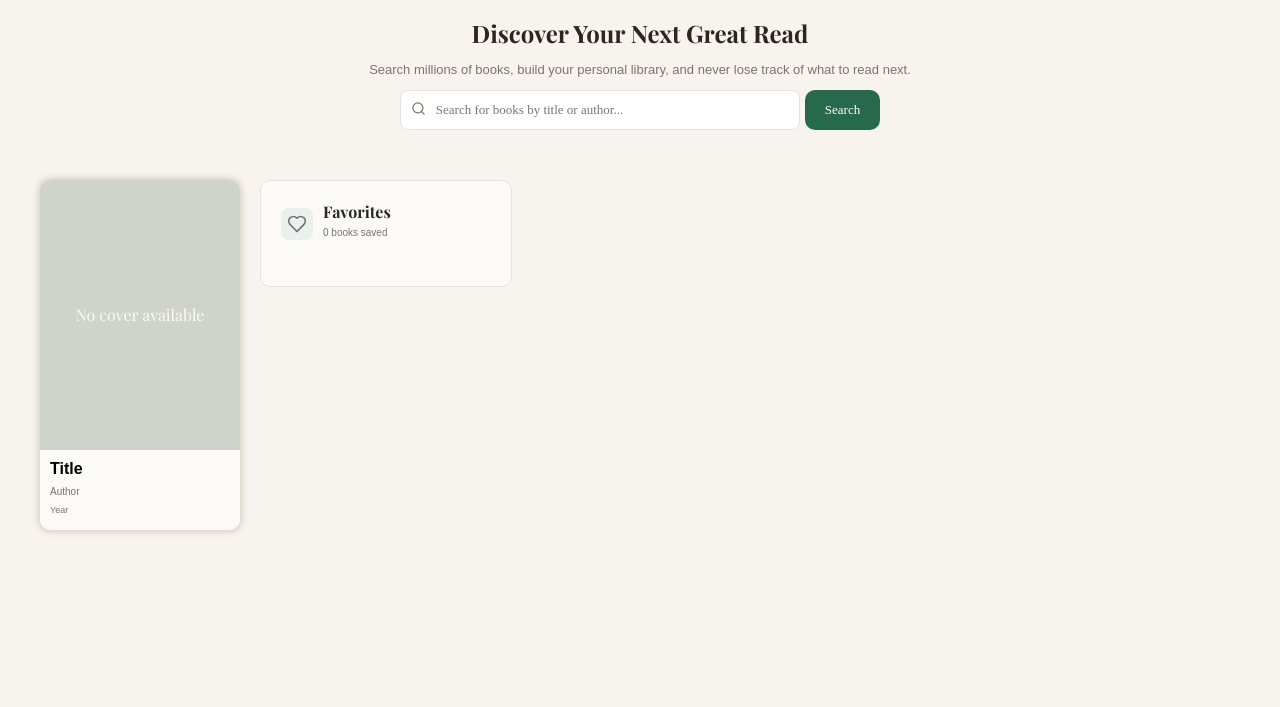
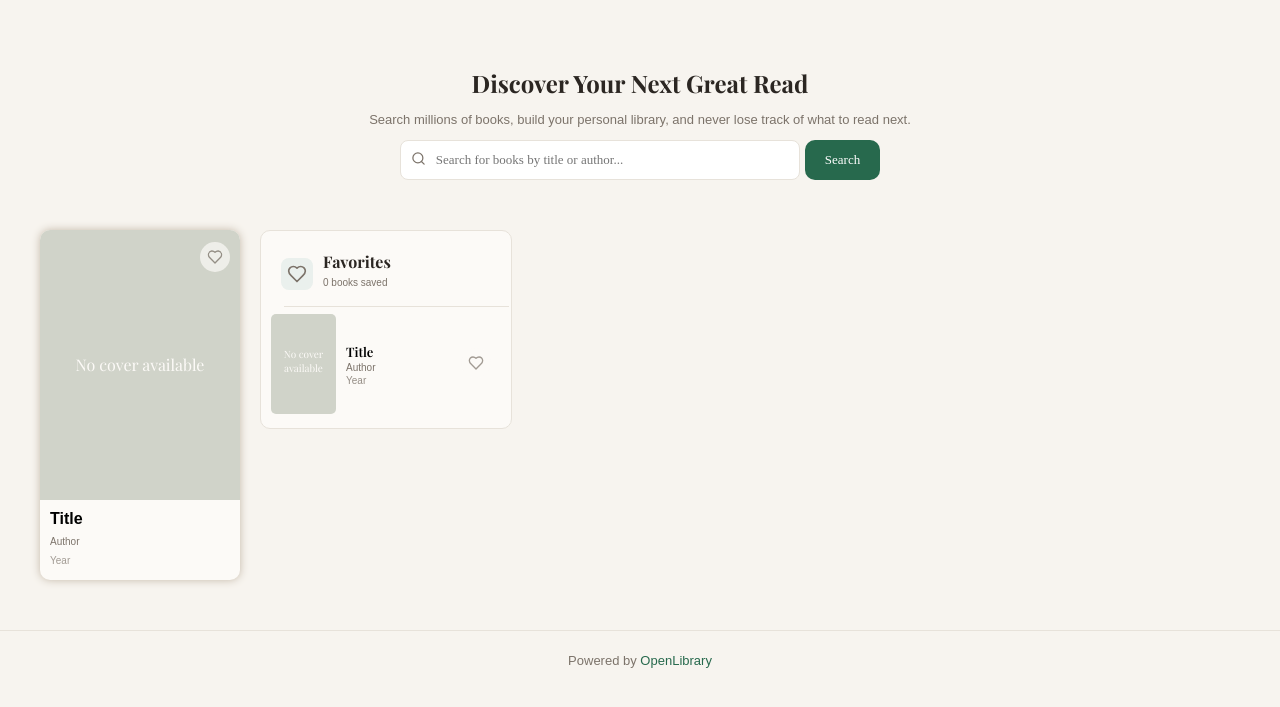
Before and after one commit to AlinaKurtina/testtask, a plain HTML site: page src/index.html in a window 1280 px wide. Shown: the part 69-776 px from the top of the page. Drawn offline with nearby package versions, Linux system fonts and the light colour scheme.

Commit message:
finish layout

```diff
--- a/src/index.html
+++ b/src/index.html
@@ -40,7 +40,7 @@
                         <span class="book-title">Title</span>
                         <span class="book-author">Author</span>
                         <span class="book-year">Year</span>
-                        <img src="" alt="">
+                        <img src="/assets/heart.svg" alt="" class="fav-icon">
                     </div>
                 </div>
             </section>
@@ -53,16 +53,27 @@
                     </div>
                 </div>
                 <!--FAVORITED BOOKS ARE GONNA BE RENDERED HERE-->
-                <div>
-                    <img src="" alt="">
-                    <span></span>
-                    <span></span>
-                    <span></span>
-                    <img src="" alt="">
+                <div class="fav-entry">
+                    <hr>
+                    <div class="no-hr">
+                        <div class="fav-cover-placeholder">
+                            <p>No cover available</p>
+                        </div>
+                        <!-- <img src="" alt=""> -->
+                        <div class="fav-info">
+                            <span class="fav-title">Title</span>
+                            <span class="fav-author">Author</span>
+                            <span class="fav-year">Year</span>
+                            <img src="/assets/heart.svg" alt="" class="fav-icon icon-fix">
+                        </div>
+                    </div>
                 </div>
             </section>
         </section>
     </main>
+    <footer>
+        <span>Powered by <a href="https://openlibrary.org/">OpenLibrary</a></span>
+    </footer>
     <script src="./script.js" async defer></script>
 </body>
 
--- a/src/style.css
+++ b/src/style.css
@@ -17,6 +17,7 @@
     --secondary: #eeebe4;
     --shadow: #c4b8a8;
     --favorite: #eaf0ed;
+    --placeholder: rgb(208, 211, 201);
 
     --font-primary: 'Playfair Display', serif;
     --font-secondary: 'Source Sans', sans-serif;
@@ -26,6 +27,10 @@ body {
     margin: 0px;
     padding: 0px;
     background-color: var(--background);
+    display: flex;
+    flex-direction: column;
+    gap: 50px;
+    min-height: 100vh;
 }
 
 header {
@@ -131,11 +136,12 @@ search img {
     width: 200px;
     border-radius: 10px;
     box-shadow: 0px 0px 8px var(--shadow);
+    position: relative;
 }
 
 .book-cover-placeholder {
     height: 270px;
-    background-color: rgb(208, 211, 201);
+    background-color: var(--placeholder);
     border-top-left-radius: 10px;
     border-top-right-radius: 10px;
     display: flex;
@@ -165,8 +171,9 @@ search img {
 
 .book-year {
     color: var(--text);
-    font-size: xx-small;
+    font-size: x-small;
     margin-top: 0px;
+    opacity: 0.7;
 }
 
 .books-favorites {
@@ -204,6 +211,7 @@ search img {
 .icon-title {
     display: flex;
     padding: 20px;
+    padding-bottom: 0px;
     gap: 10px;
 }
 
@@ -215,3 +223,103 @@ search img {
     border-radius: 8px;
     margin-top: 7px;
 }
+
+.fav-icon {
+    position: absolute;
+    top: 12px;
+    left: 160px;
+    background-color: var(--card);
+    padding: 7px;
+    border-radius: 50px;
+    cursor: pointer;
+    opacity: 0.7;
+}
+
+.fav-entry {
+    display: flex;
+    flex-direction: column;
+    height: 120px;
+    padding: 10px;
+    padding-top: 0px;
+    position: relative;
+    width: inherit;
+}
+
+.fav-entry hr {
+    background-color: var(--border);
+    height: 0.5px;
+    width: 90%;
+    border: none;
+}
+
+.fav-cover-placeholder {
+    width: 65px;
+    height: 100px;
+    background-color: var(--placeholder);
+    border-radius: 5px;
+}
+
+.no-hr {
+    display: flex;
+}
+
+.fav-cover-placeholder p {
+    font-family: var(--font-primary);
+    font-size: x-small;
+    text-align: center;
+    color: var(--card);
+    margin-top: 50%;
+}
+
+.fav-title {
+    font-family: var(--font-primary);
+    font-weight: 600;
+    font-size: small;
+}
+
+.fav-author {
+    font-family: var(--font-secondary);
+    color: var(--text);
+    font-size: x-small;
+}
+
+.fav-year {
+    font-family: var(--font-secondary);
+    color: var(--text);
+    font-size: x-small;
+    opacity: 0.8;
+}
+
+.fav-info {
+    display: flex;
+    gap: 2px;
+    flex-direction: column;
+    justify-content: center;
+    margin-left: 10px;
+}
+
+.icon-fix {
+    top: 50px;
+    left: 200px;
+    overflow: visible;
+}
+
+footer {
+    border-top: 1px solid var(--border);
+    text-align: center;
+    height: 80px;
+    padding-top: 20px;
+    margin-top: auto;
+}
+
+footer span {
+    font-family: var(--font-secondary);
+    font-size: small;
+    color: var(--text);
+    margin-top: 10px;
+}
+
+footer span a {
+    color: var(--green);
+    text-decoration: none;
+}
```
